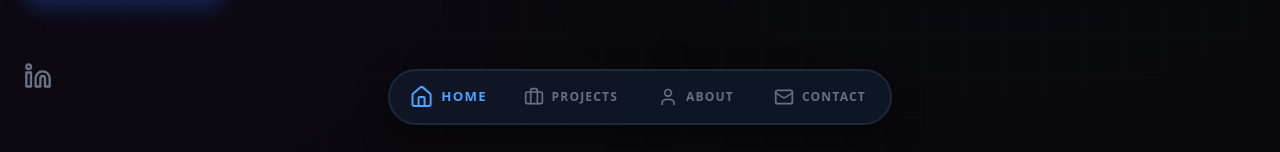
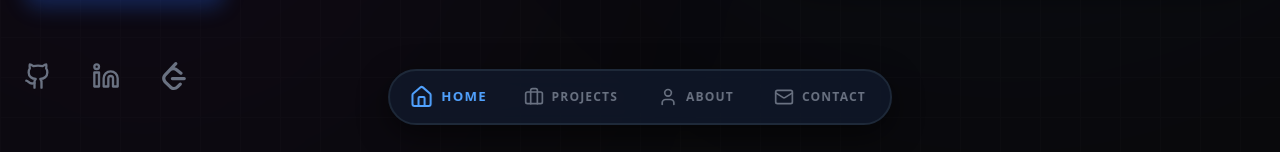
Before and after one commit to Hritik07/hritik-portfolio, a React (Vite) app: page / in a window 1280 px wide. Shown: the part 643-795 px from the top of the page. Built offline with nearby package versions, Linux system fonts and the light colour scheme.

Commit message:
Added github and leetcode button

```diff
--- a/src/sections/Home.jsx
+++ b/src/sections/Home.jsx
@@ -2,6 +2,13 @@ import React from 'react';
 import { GraduationCap, Download, Github, Linkedin, Twitter } from 'lucide-react';
 import Typewriter from '../components/Typewriter';
 import RestApiBox from '../components/RestApiBox';
+
+// LeetCode SVG icon (not available in lucide-react)
+const LeetCodeIcon = ({ className }) => (
+  <svg viewBox="0 0 24 24" fill="currentColor" className={className} xmlns="http://www.w3.org/2000/svg">
+    <path d="M13.483 0a1.374 1.374 0 0 0-.961.438L7.116 6.226l-3.854 4.126a5.266 5.266 0 0 0-1.209 2.104 5.35 5.35 0 0 0-.125.513 5.527 5.527 0 0 0 .062 2.362 5.83 5.83 0 0 0 .349 1.017 5.938 5.938 0 0 0 1.271 1.818l4.277 4.193.039.038c2.248 2.165 5.852 2.133 8.063-.074l2.396-2.392c.54-.54.54-1.414.003-1.955a1.378 1.378 0 0 0-1.951-.003l-2.396 2.392a3.021 3.021 0 0 1-4.205.038l-.02-.019-4.276-4.193c-.652-.64-.972-1.469-.948-2.263a2.68 2.68 0 0 1 .066-.523 2.545 2.545 0 0 1 .619-1.164L9.13 8.114c1.058-1.134 3.204-1.27 4.43-.278l3.501 2.831c.593.48 1.461.387 1.94-.207a1.384 1.384 0 0 0-.207-1.943l-3.5-2.831c-.8-.647-1.766-1.045-2.774-1.202l2.015-2.158A1.384 1.384 0 0 0 13.483 0zm-2.866 12.815a1.38 1.38 0 0 0-1.38 1.382 1.38 1.38 0 0 0 1.38 1.382H20.79a1.38 1.38 0 0 0 1.38-1.382 1.38 1.38 0 0 0-1.38-1.382z"/>
+  </svg>
+);
 
 const Home = ({ onNavigate }) => (
   <div className="max-w-7xl mx-auto min-h-[90vh] flex flex-col lg:flex-row items-center justify-between px-6 py-20 gap-16 overflow-hidden">
@@ -35,7 +42,13 @@ const Home = ({ onNavigate }) => (
         </a>
       </div>
       <div className="flex items-center gap-10 pt-8 opacity-0 animate-fadeInUp stagger-3">
-        {/* <Github className="text-gray-500 hover:text-white cursor-pointer transition w-7 h-7 hover:scale-110" /> */}
+        <a
+          href="https://github.com/hritikduaaa"
+          target="_blank"
+          rel="noopener noreferrer"
+        >
+          <Github className="text-gray-500 hover:text-white cursor-pointer transition w-7 h-7 hover:scale-110" />
+        </a>
         <a
           href="https://www.linkedin.com/in/hritikbash"
           target="_blank"
@@ -43,7 +56,13 @@ const Home = ({ onNavigate }) => (
         >
           <Linkedin className="text-gray-500 hover:text-white cursor-pointer transition w-7 h-7 hover:scale-110" />
         </a>
-        {/* <Twitter className="text-gray-500 hover:text-white cursor-pointer transition w-7 h-7 hover:scale-110" /> */}
+        <a
+          href="https://leetcode.com/u/hritik-bash"
+          target="_blank"
+          rel="noopener noreferrer"
+        >
+          <LeetCodeIcon className="text-gray-500 hover:text-white cursor-pointer transition w-7 h-7 hover:scale-110" />
+        </a>
       </div>
     </div>
     <div className="flex-1 w-full flex justify-center lg:justify-end order-1 lg:order-2">
--- a/src/sections/Projects.jsx
+++ b/src/sections/Projects.jsx
@@ -17,6 +17,15 @@ const Projects = () => {
       tags: ["Python", "TensorFlow", "ML"],
       link: "https://github.com/Hritik07/stg.forensics"
     },
+
+    {
+  title: "PhishShield",
+  desc: "AI-powered Chrome extension that detects phishing sites in real time — scores domains 0–100 using WHOIS intelligence, URL analysis, and Gemini AI. Blocks clipboard actions and warns users before sensitive data is entered.",
+  icon: <Shield className="text-green-400" />,
+  tags: ["Chrome MV3", "Node.js", "Gemini AI", "Snowflake", "Render", "WHOIS API"],
+  link: "https://phish-shield-sigma-roan.vercel.app/index.html"
+ },
+
     {
       title: "Offline-First Learning PWA",
       desc: "A resilient educational app with specialized Hindi voice instructions, optimized for low-bandwidth zones.",
```
Lines whose indentation alone changed are shown as unchanged.
